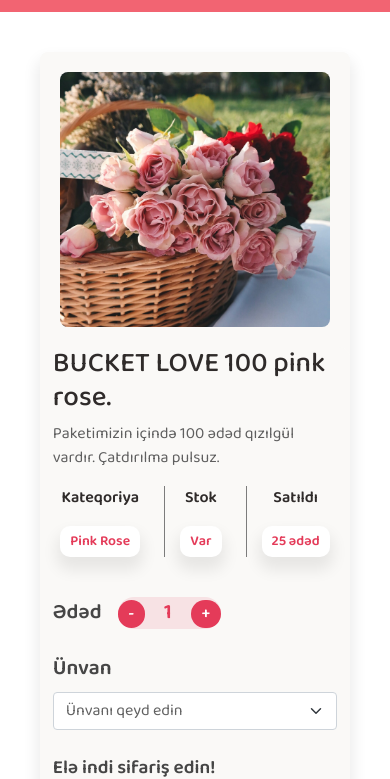
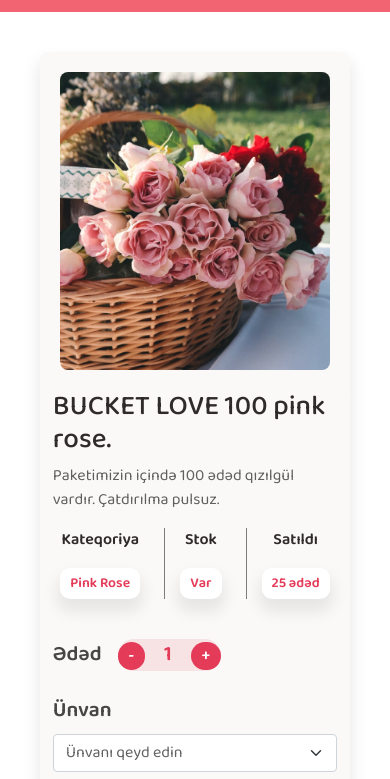
Before and after one commit to ali-rajabli/flowertask, a plain HTML site: page index.html in a window 390 px wide. Shown: the part 76-855 px from the top of the page. Drawn offline with nearby package versions, Linux system fonts and the light colour scheme.

Commit message:
done 99%

```diff
--- a/assets/css/style.css
+++ b/assets/css/style.css
@@ -523,6 +523,9 @@
     }
 
     @media screen and (max-width:499.98px) {
+        .div-left-image {
+            height: 40vh;
+        }
         .order-div-right {
             padding-left: 0.8rem;
             padding-right: 0.8em;
```
